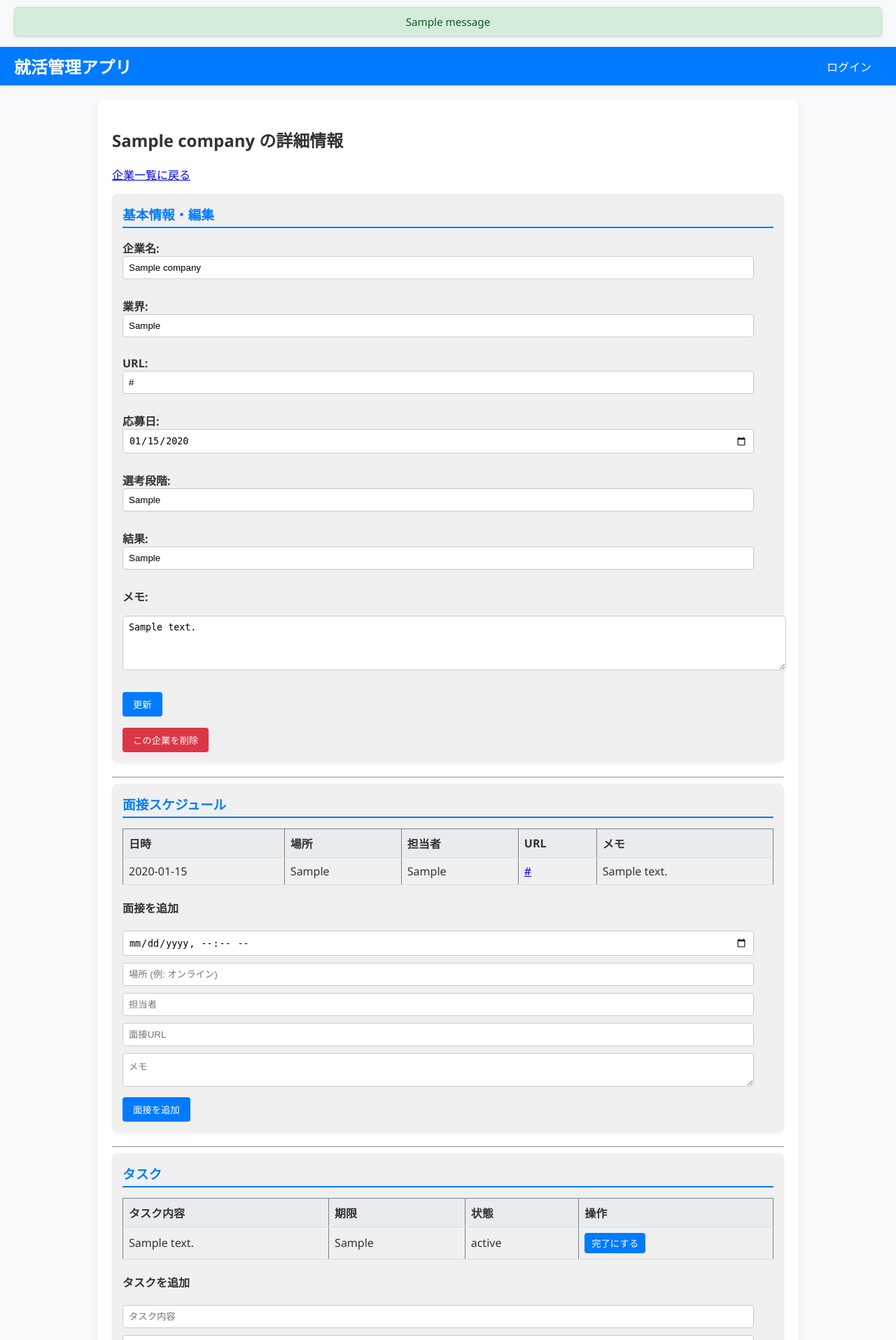
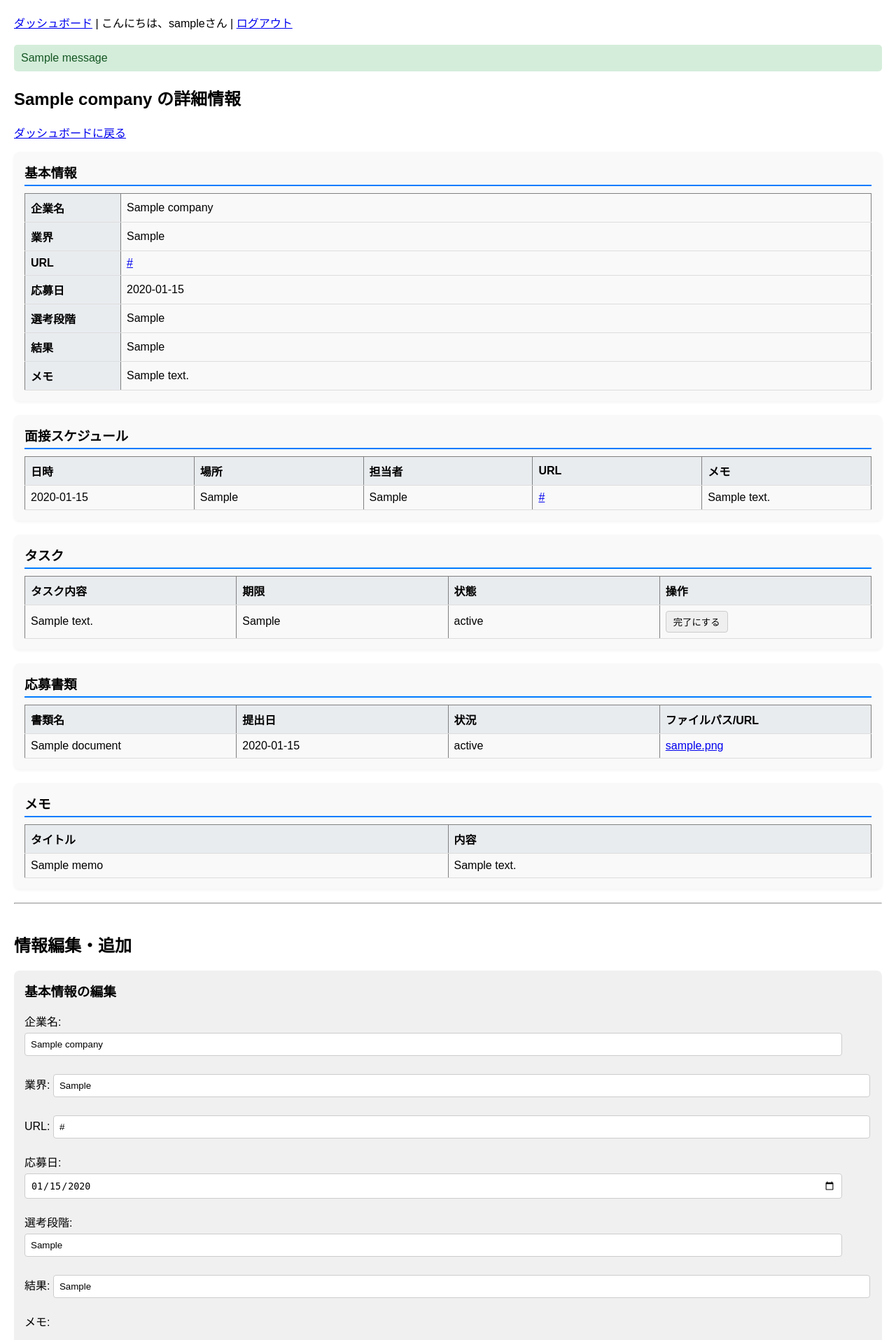
Before and after one commit to KA7zzz/syukatsuapp, a Flask app: page /company/1 in a window 1280 px wide. Shown: the top 1915 px of the page at 70% size. Run offline with Flask 3, Linux system fonts and the light colour scheme; a user stored in the database is signed in; tables that the repository leaves empty hold one stand-in row (values such as "Sample post"); one stand-in notice (Sample message) is shown; some libraries are stand-ins or nearby versions.

Commit message:
ダッシュボードにカレンダー機能を追加し、企業、面接、タスク、書類の情報をカレンダー形式で表示できるようにしました。また、企業詳細ページのレイアウトを改善し、情報の表示を整理しました。ユーザーインターフェースを向上させるために、スタイルを調整しました。

```diff
--- a/app.py
+++ b/app.py
@@ -3,7 +3,7 @@ from flask_sqlalchemy import SQLAlchemy
 from werkzeug.security import generate_password_hash, check_password_hash
 import os
 from datetime import datetime
-
+import json
 # ★変更点: Flask-Loginから必要な機能をすべてインポート
 from flask_login import LoginManager, UserMixin, login_user, logout_user, current_user, login_required
 
@@ -182,11 +182,13 @@ def register():
 
     return render_template('register.html')
 
-# ★変更点: 以前の改造を反映し、@login_requiredで保護
+
+# ★変更点: ダッシュボードのルートをカレンダー対応に
 @app.route('/dashboard', methods=['GET', 'POST'])
 @login_required
 def dashboard():
     if request.method == 'POST':
+        # ... 既存の企業追加ロジックは変更なし ...
         name = request.form.get('name')
         if name:
             new_company = Company(name=name, industry=request.form.get('industry'), url=request.form.get('url'), notes=request.form.get('notes'), user_id=current_user.id)
@@ -195,8 +197,62 @@ def dashboard():
             flash('企業が追加されました', 'success')
         return redirect(url_for('dashboard'))
 
-    companies = Company.query.filter_by(user_id=current_user.id).order_by(Company.name).all()
-    return render_template('dashboard.html', companies=companies)
+    # --- カレンダー用のイベント情報を収集 ---
+    calendar_events = []
+
+    # 会社の応募日
+    companies = Company.query.filter_by(user_id=current_user.id).all()
+    for company in companies:
+        if company.application_date:
+            calendar_events.append({
+                'title': f"応募: {company.name}",
+                'start': company.application_date,
+                'url': url_for('company_detail', company_id=company.id),
+                'color': '#28a745' # Green
+            })
+
+    # 面接日
+    interviews = Interview.query.filter_by(user_id=current_user.id).all()
+    for interview in interviews:
+        if interview.date_time:
+            # datetime-local のフォーマット (YYYY-MM-DDTHH:MM) から日付を取得
+            start_date = interview.date_time.split('T')[0]
+            calendar_events.append({
+                'title': f"面接: {interview.company.name}",
+                'start': interview.date_time, # FullCalendarは T を認識する
+                'url': url_for('company_detail', company_id=interview.company_id),
+                'color': '#dc3545' # Red
+            })
+
+    # タスクの締切
+    tasks = Task.query.filter_by(user_id=current_user.id).filter_by(status='未完了').all()
+    for task in tasks:
+        if task.deadline:
+            calendar_events.append({
+                'title': f"タスク〆: {task.content[:10]}",
+                'start': task.deadline,
+                'url': url_for('company_detail', company_id=task.company_id) if task.company_id else '#',
+                'color': '#ffc107' # Yellow
+            })
+
+    # 書類の提出日
+    documents = Document.query.filter_by(user_id=current_user.id).all()
+    for doc in documents:
+        if doc.submission_date:
+            calendar_events.append({
+                'title': f"書類提出: {doc.document_name}",
+                'start': doc.submission_date,
+                'url': url_for('company_detail', company_id=doc.company_id) if doc.company_id else '#',
+                'color': '#17a2b8' # Teal
+            })
+
+
+    return render_template(
+        'dashboard.html',
+        companies=companies,
+        calendar_events=json.dumps(calendar_events) # JSON形式でテンプレートに渡す
+    )
+
 
 # --- この下のルートをすべて置き換えてください ---
 
--- a/templates/base.html
+++ b/templates/base.html
@@ -1,74 +1,48 @@
-<!DOCTYPE html>
+<!doctype html>
 <html lang="ja">
 <head>
-    <meta charset="UTF-8">
-    <meta name="viewport" content="width=device-width, initial-scale=1.0">
+    <meta charset="utf-8">
+    <meta name="viewport" content="width=device-width, initial-scale=1, shrink-to-fit=no">
     <title>{% block title %}就活管理アプリ{% endblock %}</title>
-    <link rel="stylesheet" href="{{ url_for('static', filename='css/style.css') }}">
+    <script src='https://cdn.jsdelivr.net/npm/fullcalendar@6.1.15/index.global.min.js'></script>
+    <style>
+        /* 基本的なスタイル */
+        body { font-family: sans-serif; margin: 20px; }
+        nav { margin-bottom: 20px; }
+        .flash { padding: 10px; margin-bottom: 10px; border-radius: 5px; }
+        .flash.success { background-color: #d4edda; color: #155724; }
+        .flash.danger { background-color: #f8d7da; color: #721c24; }
+        .flash.info { background-color: #d1ecf1; color: #0c5460; }
+        /* カレンダーのイベントが見切れないように */
+        #calendar {
+            max-width: 1100px;
+            margin: 0 auto;
+        }
+    </style>
 </head>
 <body>
-    {# フラッシュメッセージの表示エリア (ページ上部に表示) #}
+    <nav>
+        {% if current_user.is_authenticated %}
+            <a href="{{ url_for('dashboard') }}">ダッシュボード</a> |
+            <span>こんにちは、{{ current_user.username }}さん</span> |
+            <a href="{{ url_for('logout') }}">ログアウト</a>
+        {% else %}
+            <a href="{{ url_for('login') }}">ログイン</a> |
+            <a href="{{ url_for('register') }}">新規登録</a>
+        {% endif %}
+    </nav>
+
     {% with messages = get_flashed_messages(with_categories=true) %}
         {% if messages %}
-            <ul class="flashes">
-                {% for category, message in messages %}
-                    <li class="{{ category }}">{{ message }}</li>
-                {% endfor %}
-            </ul>
+            {% for category, message in messages %}
+                <div class="flash {{ category }}">{{ message }}</div>
+            {% endfor %}
         {% endif %}
     {% endwith %}
 
-    <div class="navbar">
-        <h1>就活管理アプリ</h1>
-        <nav>
-            {% if session.username %}
-            <a href="{{ url_for('dashboard') }}">ダッシュボード</a>
-            <a href="{{ url_for('logout') }}">ログアウト ({{ session.username }})</a>
-            {% else %}
-            <a href="{{ url_for('login') }}">ログイン</a>
-            {% endif %}
-        </nav>
-    </div>
+    <main>
+        {% block content %}{% endblock %}
+    </main>
 
-    <div class="container">
-        {% block content %}{% endblock %}
-    </div>
-
-    {# フラッシュメッセージのスタイルをここに直接記述（またはstyle.cssに移動） #}
-    <style>
-        .flashes {
-            list-style-type: none;
-            padding: 10px 20px;
-            margin: 0;
-            text-align: center;
-            position: sticky;
-            top: 0;
-            z-index: 1000;
-            width: 100%;
-            box-sizing: border-box; /* paddingを含めて幅を計算 */
-        }
-        .flashes li {
-            padding: 10px 20px;
-            margin-bottom: 5px;
-            border-radius: 5px;
-            font-size: 0.95em;
-            box-shadow: 0 2px 4px rgba(0,0,0,0.1);
-        }
-        .flashes .success {
-            background-color: #d4edda;
-            color: #155724;
-            border: 1px solid #c3e6cb;
-        }
-        .flashes .danger {
-            background-color: #f8d7da;
-            color: #721c24;
-            border: 1px solid #f5c6cb;
-        }
-        .flashes .info {
-            background-color: #d1ecf1;
-            color: #0c5460;
-            border: 1px solid #bee5eb;
-        }
-    </style>
 </body>
 </html>
--- a/templates/company_detail.html
+++ b/templates/company_detail.html
@@ -4,41 +4,27 @@
 
 {% block content %}
     <h2>{{ company.name }} の詳細情報</h2>
-    <p><a href="{{ url_for('dashboard') }}">企業一覧に戻る</a></p>
+    <p><a href="{{ url_for('dashboard') }}">ダッシュボードに戻る</a></p>
 
-    <div class="company-detail-section">
-        <h3>基本情報・編集</h3>
-        <form action="{{ url_for('edit_company', company_id=company.id) }}" method="post">
-            <p><strong>企業名:</strong> <input type="text" name="name" value="{{ company.name }}" required></p>
-            <p><strong>業界:</strong> <input type="text" name="industry" value="{{ company.industry or '' }}"></p>
-            <p><strong>URL:</strong> <input type="url" name="url" value="{{ company.url or '' }}"></p>
-            <p><strong>応募日:</strong> <input type="date" name="application_date" value="{{ company.application_date or '' }}"></p>
-            <p><strong>選考段階:</strong> <input type="text" name="selection_stage" value="{{ company.selection_stage or '' }}"></p>
-            <p><strong>結果:</strong> <input type="text" name="result" value="{{ company.result or '' }}"></p>
-            <p><strong>メモ:</strong></p>
-            <textarea name="notes" rows="4" style="width:100%;">{{ company.notes or '' }}</textarea>
-            <p><input type="submit" value="更新" class="btn btn-primary"></p>
-        </form>
-        <form action="{{ url_for('delete_company', company_id=company.id) }}" method="post" onsubmit="return confirm('本当にこの企業情報を削除しますか？関連する全ての情報が削除されます。');">
-            <input type="submit" value="この企業を削除" class="btn btn-danger">
-        </form>
+    <div class="display-section">
+        <div class="detail-box">
+            <h3>基本情報</h3>
+            <table border="1">
+                <tr><th>企業名</th><td>{{ company.name }}</td></tr>
+                <tr><th>業界</th><td>{{ company.industry or '未設定' }}</td></tr>
+                <tr><th>URL</th><td><a href="{{ company.url }}" target="_blank">{{ company.url }}</a></td></tr>
+                <tr><th>応募日</th><td>{{ company.application_date or '未設定' }}</td></tr>
+                <tr><th>選考段階</th><td>{{ company.selection_stage or '未設定' }}</td></tr>
+                <tr><th>結果</th><td>{{ company.result or '未設定' }}</td></tr>
+                <tr><th>メモ</th><td>{{ company.notes or '' }}</td></tr>
+            </table>
         </div>
 
-    <hr>
-
-    <div class="company-detail-section">
+        <div class="detail-box">
             <h3>面接スケジュール</h3>
             {% if interviews %}
-            <table border="1" style="width:100%; border-collapse: collapse;">
-                <thead>
-                    <tr>
-                        <th>日時</th>
-                        <th>場所</th>
-                        <th>担当者</th>
-                        <th>URL</th>
-                        <th>メモ</th>
-                    </tr>
-                </thead>
+                <table border="1">
+                    <thead><tr><th>日時</th><th>場所</th><th>担当者</th><th>URL</th><th>メモ</th></tr></thead>
                     <tbody>
                         {% for interview in interviews %}
                         <tr>
@@ -52,33 +38,15 @@
                     </tbody>
                 </table>
             {% else %}
-            <p>この企業には面接情報が登録されていません。</p>
+                <p>面接情報はありません。</p>
             {% endif %}
-        <h4>面接を追加</h4>
-        <form action="{{ url_for('add_interview', company_id=company.id) }}" method="post">
-            <input type="datetime-local" name="date_time" required>
-            <input type="text" name="location" placeholder="場所 (例: オンライン)">
-            <input type="text" name="person" placeholder="担当者">
-            <input type="url" name="url" placeholder="面接URL">
-            <textarea name="notes" placeholder="メモ"></textarea>
-            <input type="submit" value="面接を追加">
-        </form>
         </div>
 
-    <hr>
-
-    <div class="company-detail-section">
+        <div class="detail-box">
             <h3>タスク</h3>
             {% if tasks %}
-            <table border="1" style="width:100%; border-collapse: collapse;">
-                <thead>
-                    <tr>
-                        <th>タスク内容</th>
-                        <th>期限</th>
-                        <th>状態</th>
-                        <th>操作</th>
-                    </tr>
-                </thead>
+                <table border="1">
+                    <thead><tr><th>タスク内容</th><th>期限</th><th>状態</th><th>操作</th></tr></thead>
                     <tbody>
                         {% for task in tasks %}
                         <tr>
@@ -87,7 +55,7 @@
                             <td>{{ task.status }}</td>
                             <td>
                                 <form action="{{ url_for('toggle_task', task_id=task.id) }}" method="post" style="display:inline;">
-                                <input type="submit" value="{{ '未完了に戻す' if task.status == '完了' else '完了にする' }}" style="padding: 5px 10px; border: none; border-radius: 4px; cursor: pointer;">
+                                    <button type="submit" class="btn-toggle">{{ '未完了に戻す' if task.status == '完了' else '完了にする' }}</button>
                                 </form>
                             </td>
                         </tr>
@@ -95,30 +63,15 @@
                     </tbody>
                 </table>
             {% else %}
-            <p>この企業に関連するタスクは登録されていません。</p>
+                <p>タスクはありません。</p>
             {% endif %}
-        <h4>タスクを追加</h4>
-        <form action="{{ url_for('add_task', company_id=company.id) }}" method="post">
-            <input type="text" name="content" placeholder="タスク内容" required>
-            <input type="date" name="deadline">
-            <input type="submit" value="タスクを追加">
-        </form>
         </div>
 
-    <hr>
-
-    <div class="company-detail-section">
+        <div class="detail-box">
             <h3>応募書類</h3>
             {% if documents %}
-            <table border="1" style="width:100%; border-collapse: collapse;">
-                <thead>
-                    <tr>
-                        <th>書類名</th>
-                        <th>提出日</th>
-                        <th>状況</th>
-                        <th>ファイルパス/URL</th>
-                    </tr>
-                </thead>
+                <table border="1">
+                    <thead><tr><th>書類名</th><th>提出日</th><th>状況</th><th>ファイルパス/URL</th></tr></thead>
                     <tbody>
                         {% for doc in documents %}
                         <tr>
@@ -131,30 +84,15 @@
                     </tbody>
                 </table>
             {% else %}
-            <p>この企業に関連する応募書類は登録されていません。</p>
+                <p>応募書類はありません。</p>
             {% endif %}
-        <h4>書類を追加</h4>
-        <form action="{{ url_for('add_document', company_id=company.id) }}" method="post">
-            <input type="text" name="document_name" placeholder="書類名" required>
-            <input type="date" name="submission_date">
-            <input type="text" name="status" placeholder="状況 (例: 提出済み)">
-            <input type="text" name="file_path" placeholder="ファイルパス/URL">
-            <input type="submit" value="書類を追加">
-        </form>
         </div>
 
-    <hr>
-
-    <div class="company-detail-section">
+        <div class="detail-box">
             <h3>メモ</h3>
             {% if memos %}
-            <table border="1" style="width:100%; border-collapse: collapse;">
-                <thead>
-                    <tr>
-                        <th>タイトル</th>
-                        <th>内容</th>
-                    </tr>
-                </thead>
+                <table border="1">
+                    <thead><tr><th>タイトル</th><th>内容</th></tr></thead>
                     <tbody>
                         {% for memo in memos %}
                         <tr>
@@ -165,9 +103,66 @@
                     </tbody>
                 </table>
             {% else %}
-            <p>この企業に関連するメモは登録されていません。</p>
+                <p>メモはありません。</p>
             {% endif %}
-        <h4>メモを追加</h4>
+        </div>
+    </div>
+
+
+    <hr>
+
+    <div class="action-section">
+        <h2>情報編集・追加</h2>
+
+        <div class="form-box">
+            <h3>基本情報の編集</h3>
+            <form action="{{ url_for('edit_company', company_id=company.id) }}" method="post">
+                <p>企業名: <input type="text" name="name" value="{{ company.name }}" required></p>
+                <p>業界: <input type="text" name="industry" value="{{ company.industry or '' }}"></p>
+                <p>URL: <input type="url" name="url" value="{{ company.url or '' }}"></p>
+                <p>応募日: <input type="date" name="application_date" value="{{ company.application_date or '' }}"></p>
+                <p>選考段階: <input type="text" name="selection_stage" value="{{ company.selection_stage or '' }}"></p>
+                <p>結果: <input type="text" name="result" value="{{ company.result or '' }}"></p>
+                <p>メモ:</p>
+                <textarea name="notes" rows="3">{{ company.notes or '' }}</textarea>
+                <p><input type="submit" value="基本情報を更新"></p>
+            </form>
+        </div>
+
+        <div class="form-box">
+            <h3>面接を追加</h3>
+            <form action="{{ url_for('add_interview', company_id=company.id) }}" method="post">
+                <input type="datetime-local" name="date_time" required>
+                <input type="text" name="location" placeholder="場所 (例: オンライン)">
+                <input type="text" name="person" placeholder="担当者">
+                <input type="url" name="url" placeholder="面接URL">
+                <textarea name="notes" placeholder="メモ"></textarea>
+                <input type="submit" value="面接を追加">
+            </form>
+        </div>
+
+        <div class="form-box">
+            <h3>タスクを追加</h3>
+            <form action="{{ url_for('add_task', company_id=company.id) }}" method="post">
+                <input type="text" name="content" placeholder="タスク内容" required>
+                <input type="date" name="deadline" placeholder="期限">
+                <input type="submit" value="タスクを追加">
+            </form>
+        </div>
+
+        <div class="form-box">
+            <h3>書類を追加</h3>
+            <form action="{{ url_for('add_document', company_id=company.id) }}" method="post">
+                <input type="text" name="document_name" placeholder="書類名" required>
+                <input type="date" name="submission_date">
+                <input type="text" name="status" placeholder="状況 (例: 提出済み)">
+                <input type="text" name="file_path" placeholder="ファイルパス/URL">
+                <input type="submit" value="書類を追加">
+            </form>
+        </div>
+
+        <div class="form-box">
+            <h3>メモを追加</h3>
             <form action="{{ url_for('add_memo', company_id=company.id) }}" method="post">
                 <input type="text" name="title" placeholder="タイトル" required>
                 <textarea name="content" placeholder="内容"></textarea>
@@ -175,57 +170,61 @@
             </form>
         </div>
 
+        <div class="form-box">
+            <h3>企業情報の削除</h3>
+            <form action="{{ url_for('delete_company', company_id=company.id) }}" method="post" onsubmit="return confirm('本当にこの企業情報を削除しますか？関連する全ての情報が削除されます。');">
+                <input type="submit" value="この企業を削除する" class="btn-danger">
+            </form>
+        </div>
+    </div>
+
     <style>
-        .company-detail-section {
+        .detail-box {
+            background-color: #f9f9f9;
+            padding: 15px;
+            margin-bottom: 20px;
+            border-radius: 8px;
+            box-shadow: 0 2px 4px rgba(0,0,0,0.05);
+        }
+        .detail-box h3 {
+            margin-top: 0;
+            border-bottom: 2px solid #007bff;
+            padding-bottom: 5px;
+            margin-bottom: 10px;
+        }
+        .detail-box table { width: 100%; border-collapse: collapse; }
+        .detail-box th, .detail-box td { padding: 8px; text-align: left; border-bottom: 1px solid #ddd; }
+        .detail-box th { background-color: #e9ecef; width: 120px; }
+
+        .action-section { margin-top: 40px; }
+        .form-box {
             background-color: #f0f0f0;
             padding: 15px;
             margin-bottom: 20px;
             border-radius: 8px;
-            box-shadow: 0 2px 5px rgba(0,0,0,0.05);
         }
-        .company-detail-section h3 {
-            color: #007bff;
-            margin-top: 0;
-            border-bottom: 2px solid #007bff;
-            padding-bottom: 5px;
-            margin-bottom: 15px;
-        }
-        .company-detail-section h4 {
-            margin-top: 20px;
-            color: #333;
-        }
-        .company-detail-section table {
-            margin-top: 15px;
-        }
-        .company-detail-section th, .company-detail-section td {
-            padding: 8px;
-            text-align: left;
-            border-bottom: 1px solid #ddd;
-        }
-        .company-detail-section th {
-            background-color: #e9ecef;
-        }
-        .company-detail-section form input[type="text"],
-        .company-detail-section form input[type="url"],
-        .company-detail-section form input[type="date"],
-        .company-detail-section form input[type="datetime-local"],
-        .company-detail-section form textarea {
+        .form-box h3 { margin-top: 0; }
+        .form-box input[type="text"],
+        .form-box input[type="url"],
+        .form-box input[type="date"],
+        .form-box input[type="datetime-local"],
+        .form-box textarea {
             width: 95%;
             padding: 8px;
-            margin-bottom: 10px;
+            margin: 5px 0;
             border-radius: 4px;
             border: 1px solid #ccc;
         }
-        .company-detail-section form input[type="submit"] {
-            padding: 8px 15px;
-            background-color: #007bff;
-            color: white;
-            border: none;
+        .btn-toggle, .form-box input[type="submit"] {
+            padding: 5px 10px;
             border-radius: 4px;
             cursor: pointer;
+            border: 1px solid #ccc;
         }
         .btn-danger {
-            background-color: #dc3545 !important;
+            background-color: #dc3545;
+            color: white;
+            border-color: #dc3545;
         }
     </style>
 {% endblock %}
```
Also changed, not shown: templates/dashboard.html (+35 -48 lines). Lines whose indentation alone changed are shown as unchanged.
